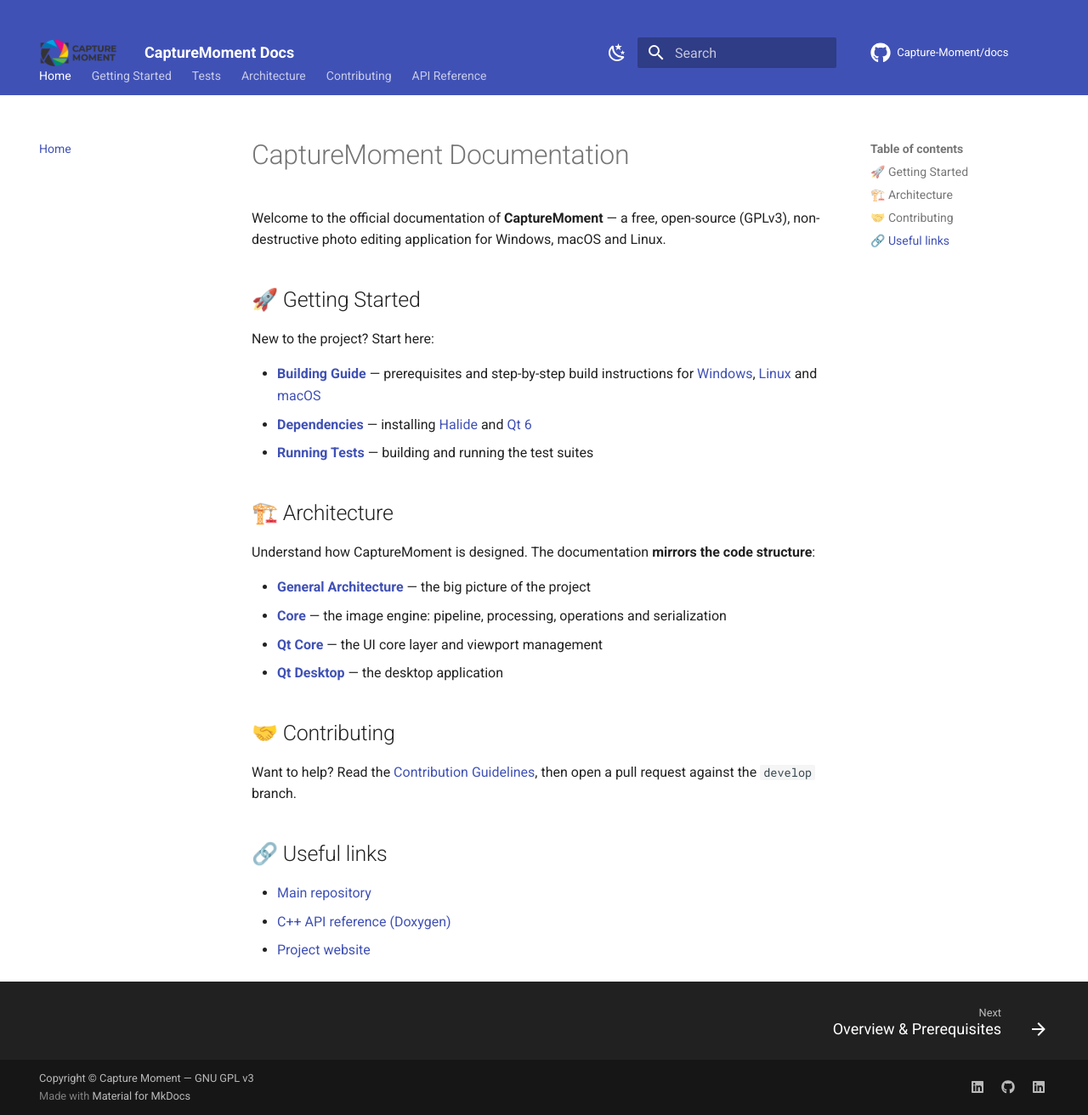
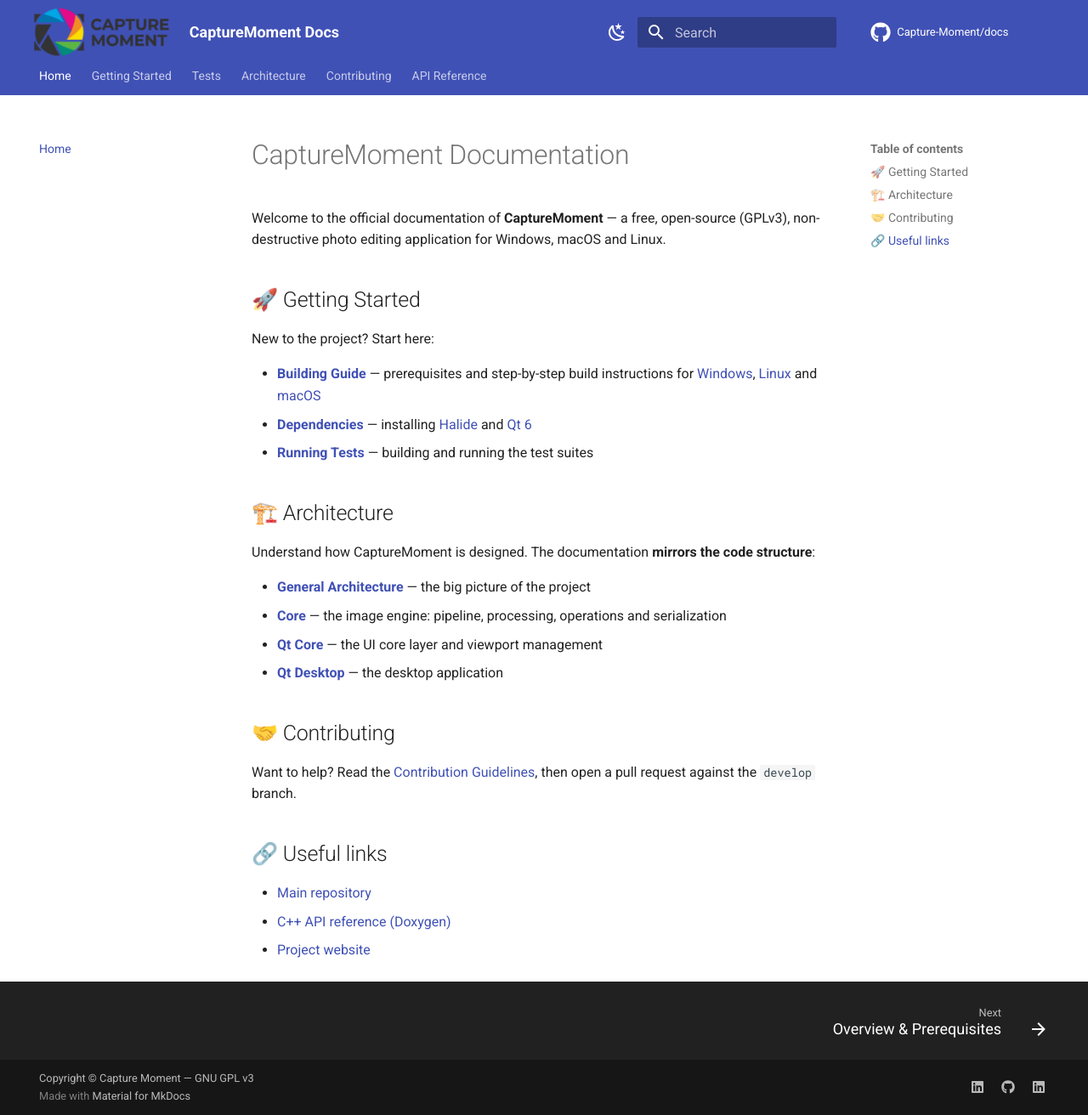
Before and after one commit to Capture-Moment/docs, an MkDocs documentation site: the page built from docs/index.md, in a window 1280 px wide and 1312 px high. Shown: the whole window at 85% size. Built offline with MkDocs 1.6.1 and Material for MkDocs 9.7.7, drawn with Linux system fonts in a browser that asks for light colours; comment, search, counter and statistics services are not loaded.

Commit message:
change size of the logo

```diff
--- a/docs/stylesheets/custom.css
+++ b/docs/stylesheets/custom.css
@@ -3,7 +3,7 @@
    ------------------------------------------------------------------ */
 .md-header__button.md-logo img,
 .md-header__button.md-logo svg {
-  height: 5.4rem;
+  height: 3.0rem;
   width: auto;
 }
 
```
Also changed, not shown: docs/img/transparent-logo.png.
